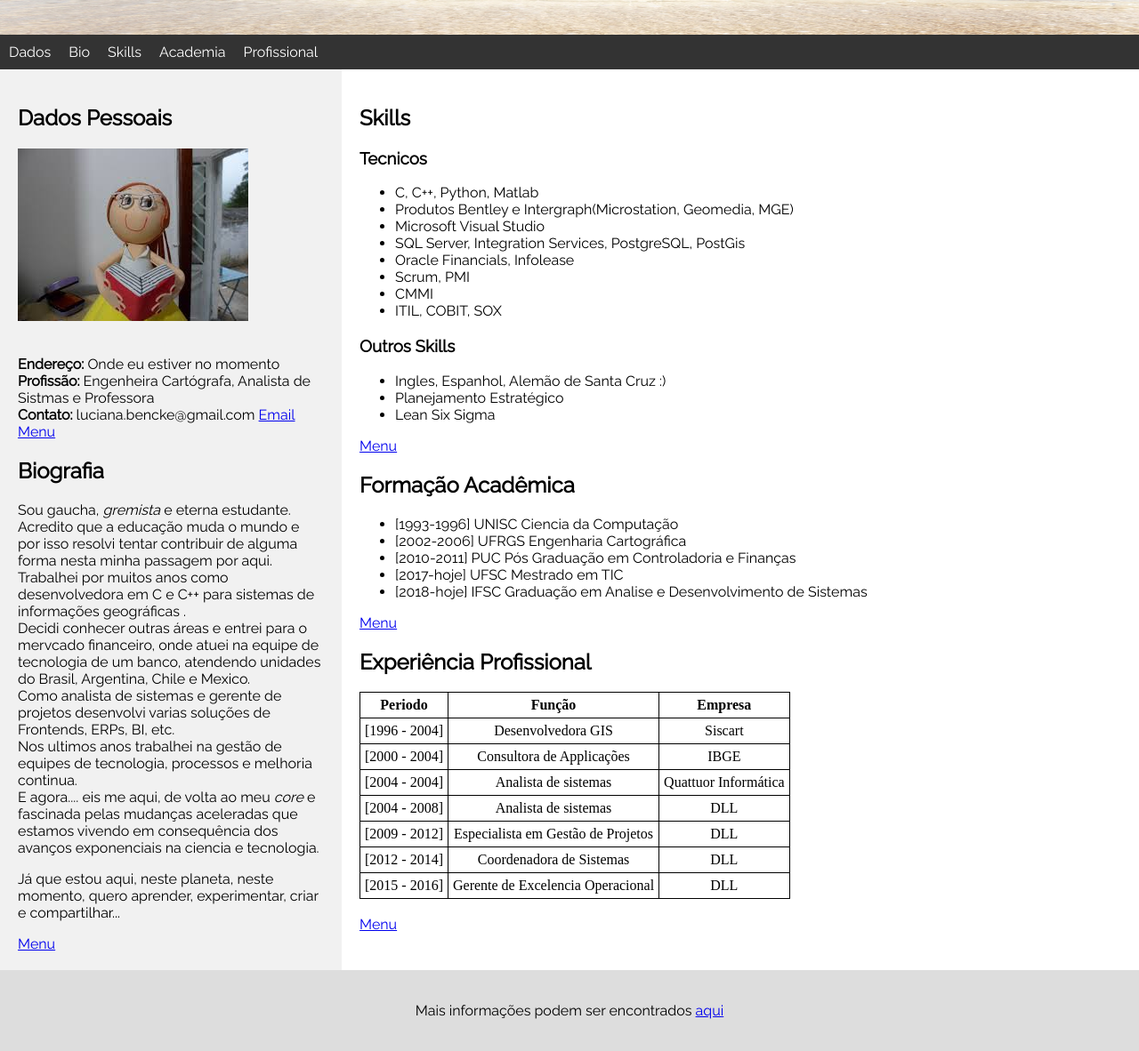
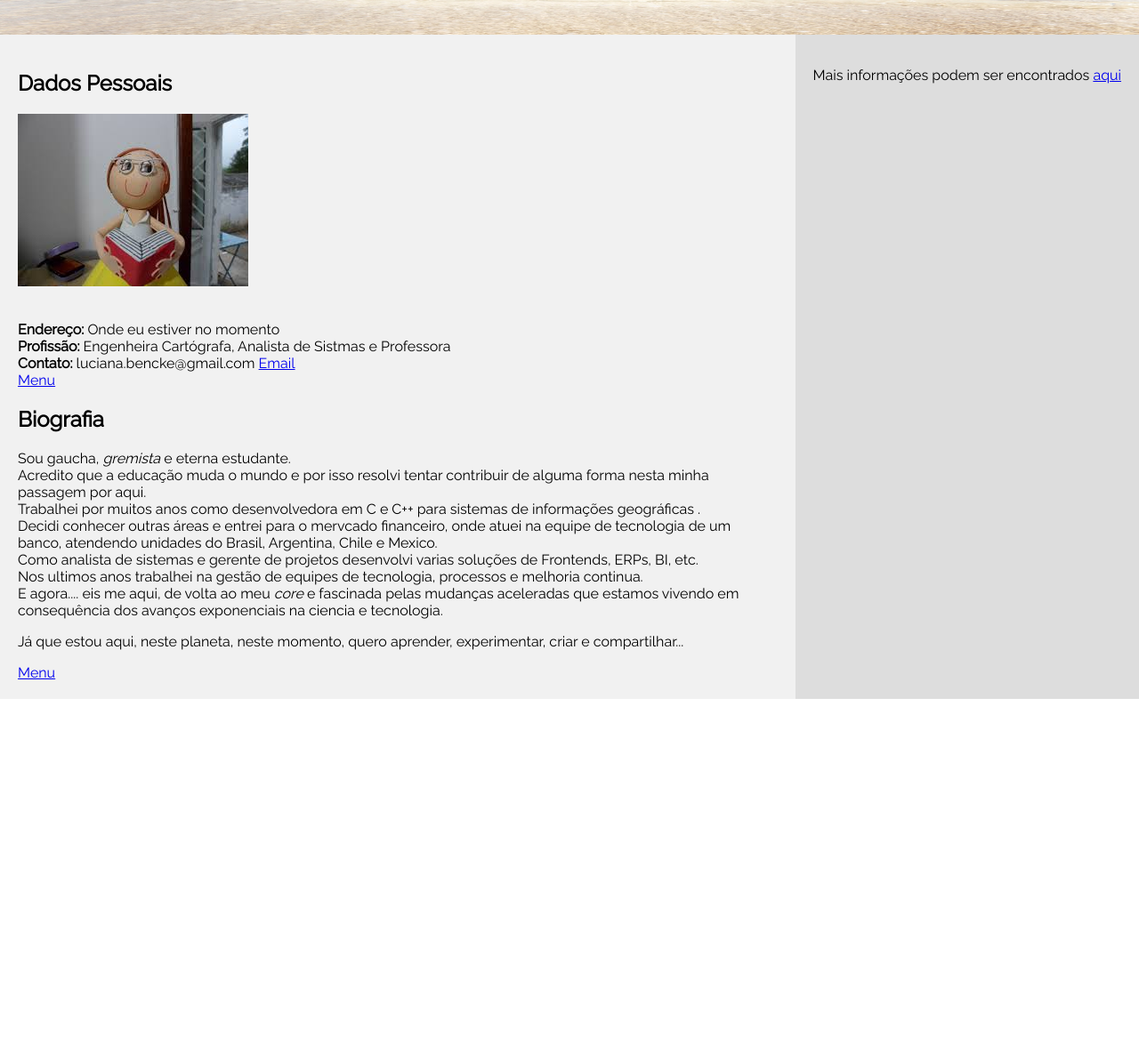
Before and after one commit to lbencke/lbencke, a plain HTML site: page index.html in a window 1280 px wide. Shown: the part 216-1398 px from the top of the page at 89% size. After the commit the page ends 1002 px from the top, so only its background shows below. Drawn offline with Linux system fonts and the light colour scheme.

Commit message:
Update index.html

```diff
--- a/index.html
+++ b/index.html
@@ -16,13 +16,6 @@
   <p>Eu sou a Luciana.</p>
 </div>
 
-<div class="navbar">
-  <a href="#dados">Dados</a>
-  <a href="#bio">Bio</a>
-  <a href="#Skills">Skills</a>
-  <a href="#Formacao">Academia</a>
-  <a href="#Profissional">Profissional</a>
-</div>
 
 <div class="row">
 	<!-- lado esquerdo -->
@@ -50,92 +43,6 @@
             <p>Já que estou aqui, neste planeta, neste momento, quero aprender, experimentar, criar e compartilhar... </p>
             <a href="#topo">Menu</a><br>
       </div>
-
-  </div>
-  <!-- lado direito -->
-  <div class="ladoDir">
-  	  <div>
-      	<h2 id="Skills">Skills</h2>
-      	<h3>Tecnicos</h3>
-        <ul>
-          <li>C, C++, Python, Matlab</li>
-          <li>Produtos Bentley e Intergraph(Microstation, Geomedia, MGE)
-          <li>Microsoft Visual Studio</li>
-          <li>SQL Server, Integration Services, PostgreSQL, PostGis</li>
-          <li>Oracle Financials, Infolease</li>
-          <li>Scrum, PMI</li>
-          <li>CMMI</li>
-          <li>ITIL, COBIT, SOX</li>
-        </ul>
-        <h3>Outros Skills</h3>
-        <ul>
-          <li>Ingles, Espanhol, Alemão de Santa Cruz :) </li>
-          <li>Planejamento Estratégico</li>
-          <li>Lean Six Sigma</li>
-        </ul>
-        <a href="#topo">Menu</a><br>
-      </div>
-      <div >
-	    <h2 id="Formacao">Formação Acadêmica</h2>
-        <ul>
-          <li>[1993-1996] UNISC Ciencia da Computação</li>
-          <li>[2002-2006] UFRGS Engenharia Cartográfica</li>
-          <li>[2010-2011] PUC Pós Graduação em Controladoria e Finanças</li>
-          <li>[2017-hoje] UFSC Mestrado em TIC</li>
-          <li>[2018-hoje] IFSC Graduação em Analise e Desenvolvimento de Sistemas</li>
-        </ul>
-        <a href="#topo">Menu</a><br>
-
-	   </div>
-	   	        <div>
-      	<h2 id="Profissional">Experiência Profissional</h2>
-       	<table id=tabExperiencia>
-	        <tr >
-	          <th>Periodo</th>
-	          <th>Função</th>
-	          <th>Empresa</th>
-	        </tr>
-	        <tr>
-	          <td>[1996 - 2004]</td>
-	          <td>Desenvolvedora GIS</td>
-	          <td>Siscart</td>
-	        </tr>
-	        <tr>
-	          <td>[2000 - 2004]</td>
-	          <td>Consultora de Applicações</td>
-	          <td>IBGE</td>
-	        </tr>
-	        <tr>
-	          <td>[2004 - 2004]</td>
-	          <td>Analista de sistemas</td>
-	          <td>Quattuor Informática</td>
-	        </tr>
-
-	        <tr>
-	          <td>[2004 - 2008]</td>
-	          <td>Analista de sistemas</td>
-	          <td>DLL</td>
-	        </tr>
-	        <tr>
-	          <td>[2009 - 2012]</td>
-	          <td>Especialista em Gestão de Projetos</td>
-	          <td>DLL</td>
-	        </tr>
-	        <tr>
-	          <td>[2012 - 2014]</td>
-	          <td>Coordenadora de Sistemas</td>
-	          <td>DLL</td>
-	        </tr>
-	        <tr>
-	          <td>[2015 - 2016]</td>
-	          <td>Gerente de Excelencia Operacional</td>
-	          <td>DLL</td>
-	        </tr>
-      	</table><br>
-      	<a href="#topo">Menu</a><br>
-  	  </div>
-
-  </div>
 </div>
 
 <div class="footer">
```
